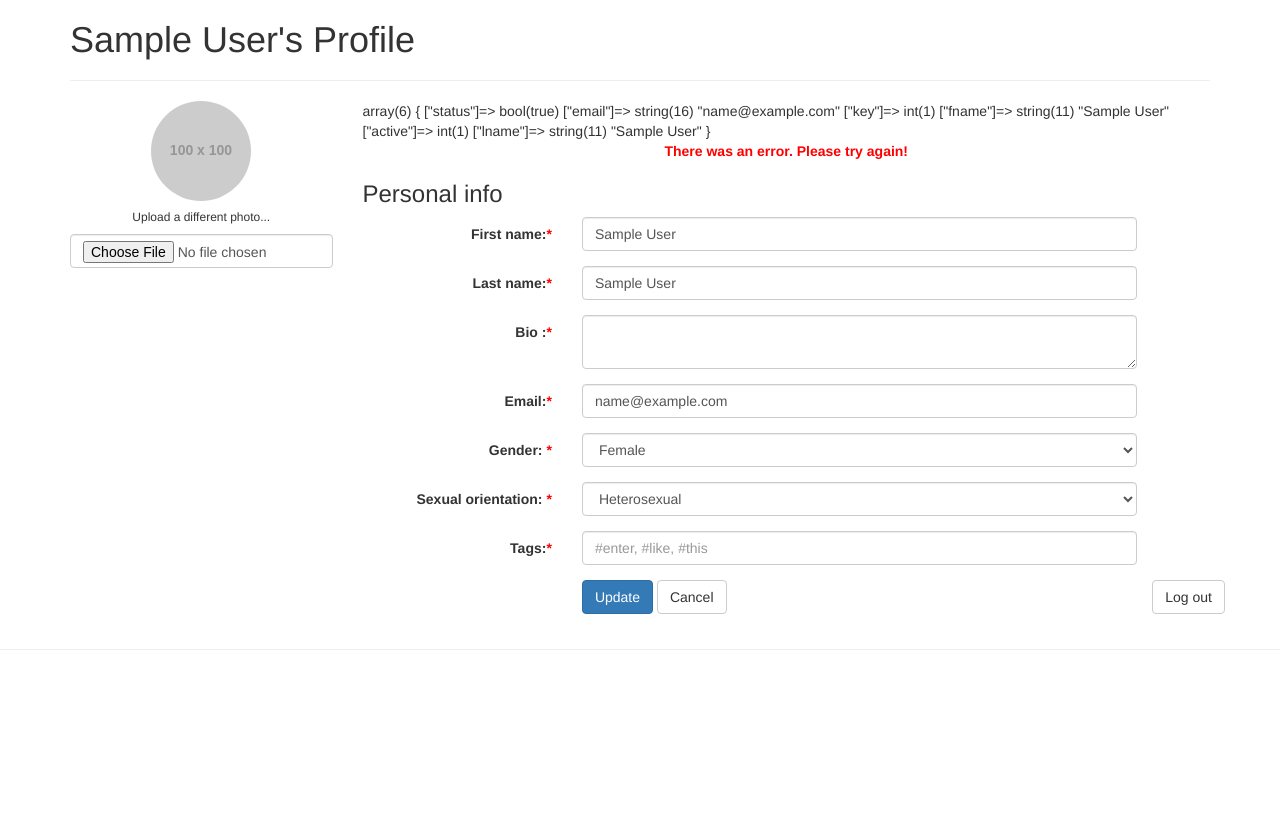
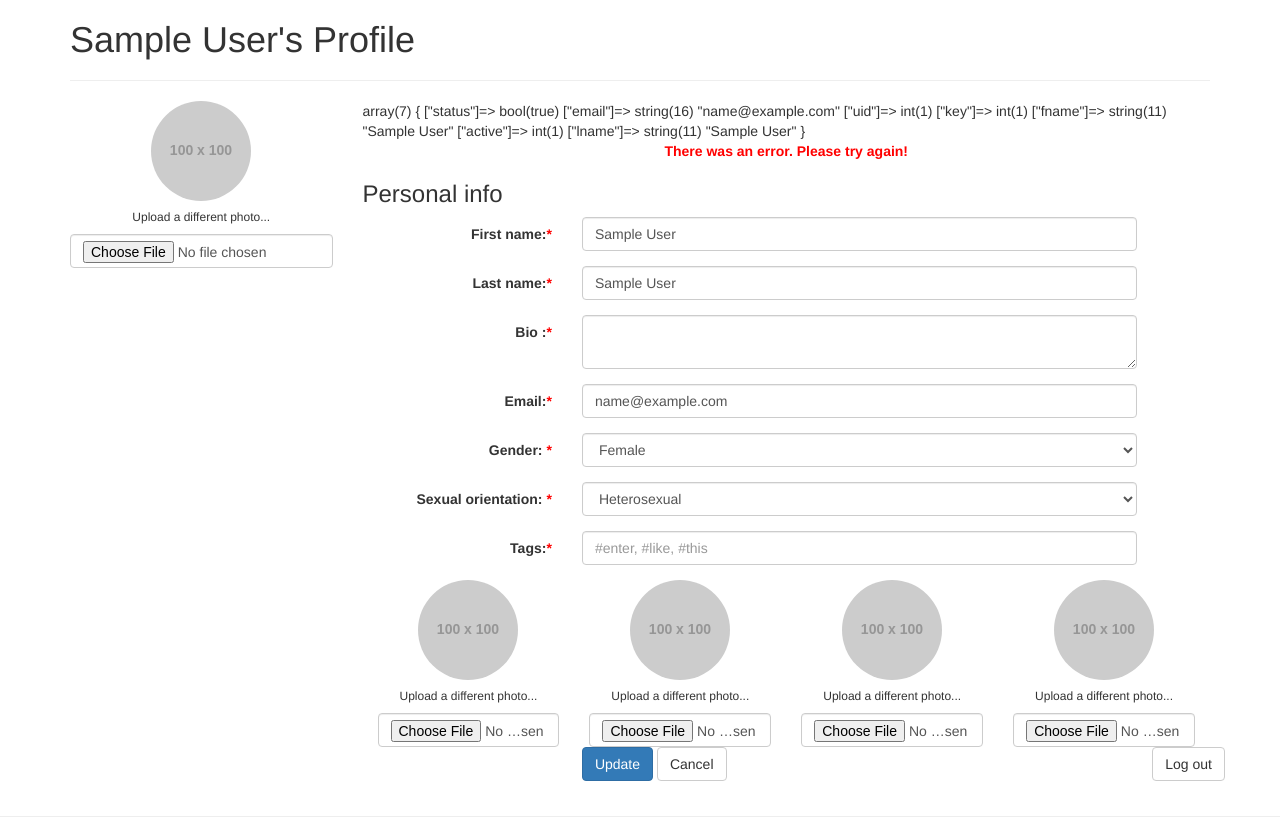
Before and after one commit to rchioreanu/Matcha, a PHP site: page /profile.php?error=1 in a window 1280 px wide. Before the commit the page ends 650 px from the top, so only its background shows below. Run offline with PHP 8.4, Linux system fonts and the light colour scheme; the visitor is signed in with stand-in values (Sample User, id 1); grey boxes labelled with a size stand in for pictures from a placeholder-image service; data that the repository does not hold is empty; some libraries are stand-ins or nearby versions.

Commit message:
Photos
Photo upload, but no naming

```diff
--- a/logging.php
+++ b/logging.php
@@ -18,6 +18,7 @@ $status = $users->login($username, $password);
 if ($status == 1)
 {
 	$_SESSION['status'] = true;
+	$_SESSION['uid'] = $users->getUserId($username);
 	header ("Location: welcome.php");
 }
 else if ($status == 0)
--- a/profile.php
+++ b/profile.php
@@ -20,11 +20,12 @@ if ($_SESSION['status'] != true)
   	<hr>
 	<div class="row">
       <!-- left column -->
+        <form action = "update.php" method = "POST" role = "form" class = "form-horizontal" id = "profile" enctype = "multipart/form-data">
       <div class="col-md-3">
         <div class="text-center">
           <img src="//placehold.it/100" class="avatar img-circle" alt="avatar">
           <h6>Upload a different photo...</h6>
-          <input type="file" class="form-control">
+          <input type="file" class="form-control" name = "profile">
         </div>
       </div>
       <!-- edit form column -->
@@ -41,7 +42,7 @@ if ($_SESSION['status'] != true)
 		<?php if ($_GET['error'] == true)
 				echo "<p class = 'error'>There was an error. Please try again!</p>"; ?>
         <h3>Personal info</h3>
-        <form action = "update.php" method = "POST" role = "form" class = "form-horizontal">
+
           <div class="form-group required">
             <label class="col-lg-3 control-label">First name:</label>
             <div class="col-lg-8">
@@ -109,6 +110,34 @@ if ($_SESSION['status'] != true)
 			<input name = "tags" class="form-control" type="text" placeholder = "#enter, #like, #this" required value = "<?php echo $users->getTags($_SESSION['email']); ?>">
             </div>
           </div>
+		  <div class="col-md-3">
+			<div class="text-center">
+			  <img src="//placehold.it/100" class="avatar img-circle" alt="avatar">
+			  <h6>Upload a different photo...</h6>
+			  <input type="file" class="form-control" name = "1">
+			</div>
+		  </div>
+		  <div class="col-md-3">
+			<div class="text-center">
+			  <img src="//placehold.it/100" class="avatar img-circle" alt="avatar">
+			  <h6>Upload a different photo...</h6>
+			  <input type="file" class="form-control" name = "2">
+			</div>
+		  </div>
+		  <div class="col-md-3">
+			<div class="text-center">
+			  <img src="//placehold.it/100" class="avatar img-circle" alt="avatar">
+			  <h6>Upload a different photo...</h6>
+			  <input type="file" class="form-control" name = "3">
+			</div>
+		  </div>
+		  <div class="col-md-3">
+			<div class="text-center">
+			  <img src="//placehold.it/100" class="avatar img-circle" alt="avatar">
+			  <h6>Upload a different photo...</h6>
+			  <input type="file" class="form-control" name = "4">
+			</div>
+		  </div>
           <div class="form-group">
             <label class="col-md-3 control-label"></label>
             <div class="col-md-8">
--- a/users.class.php
+++ b/users.class.php
@@ -209,5 +209,16 @@ class Users
 			echo $e->getMessage();
 		}
 	}
+	public function getUserId ($email)
+	{
+		$query = "SELECT * FROM users WHERE email LIKE '$email';";
+		try {
+			foreach ($this->DB->query($query) as $elem)
+				return $elem['id'];
+		}
+		catch (PDOException $e) {
+			echo $e->getMessage();
+		}
+	}
 }
 ?>
```
Also changed, not shown: update.php (+58 -5 lines), 1 other file.
